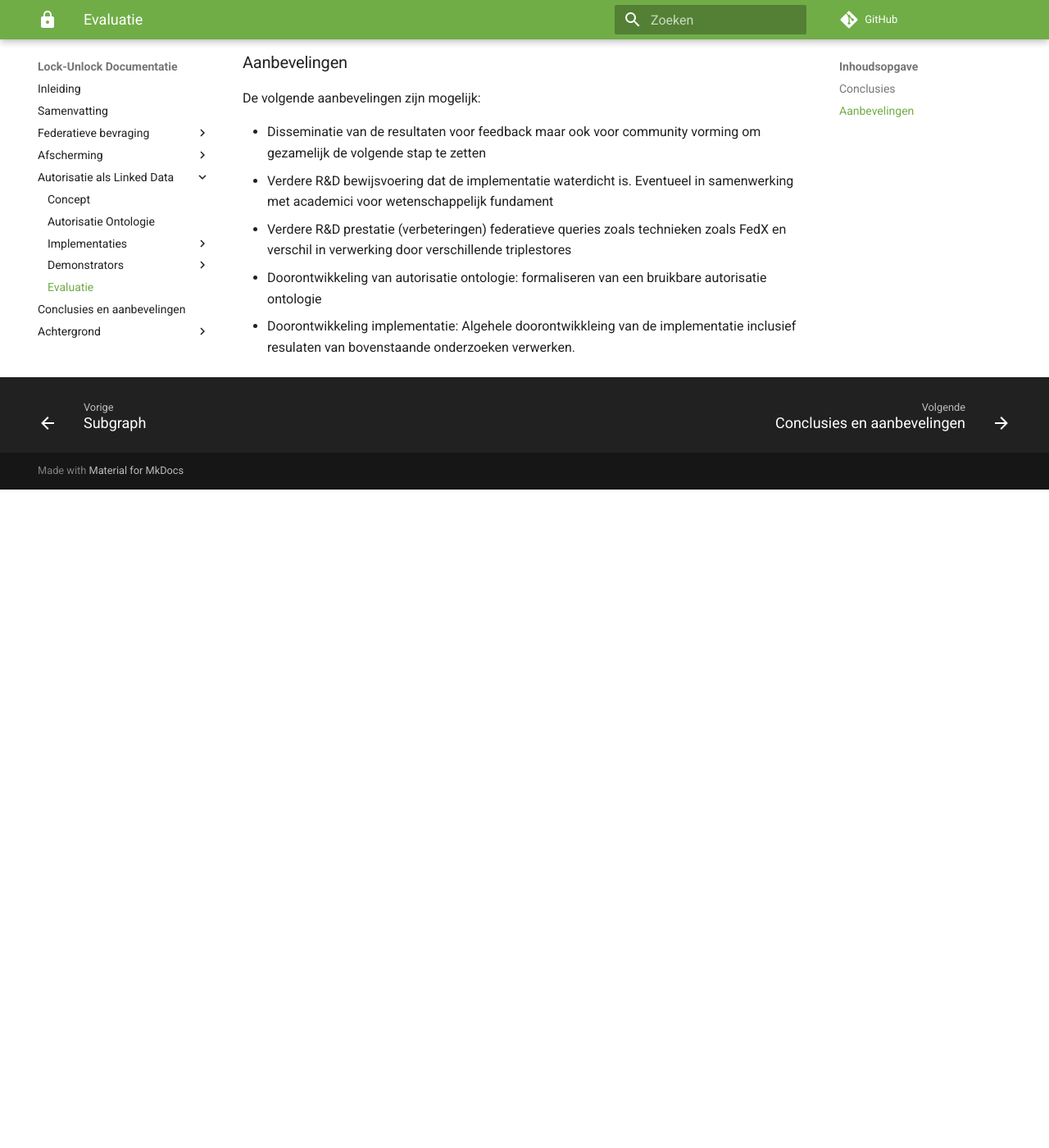
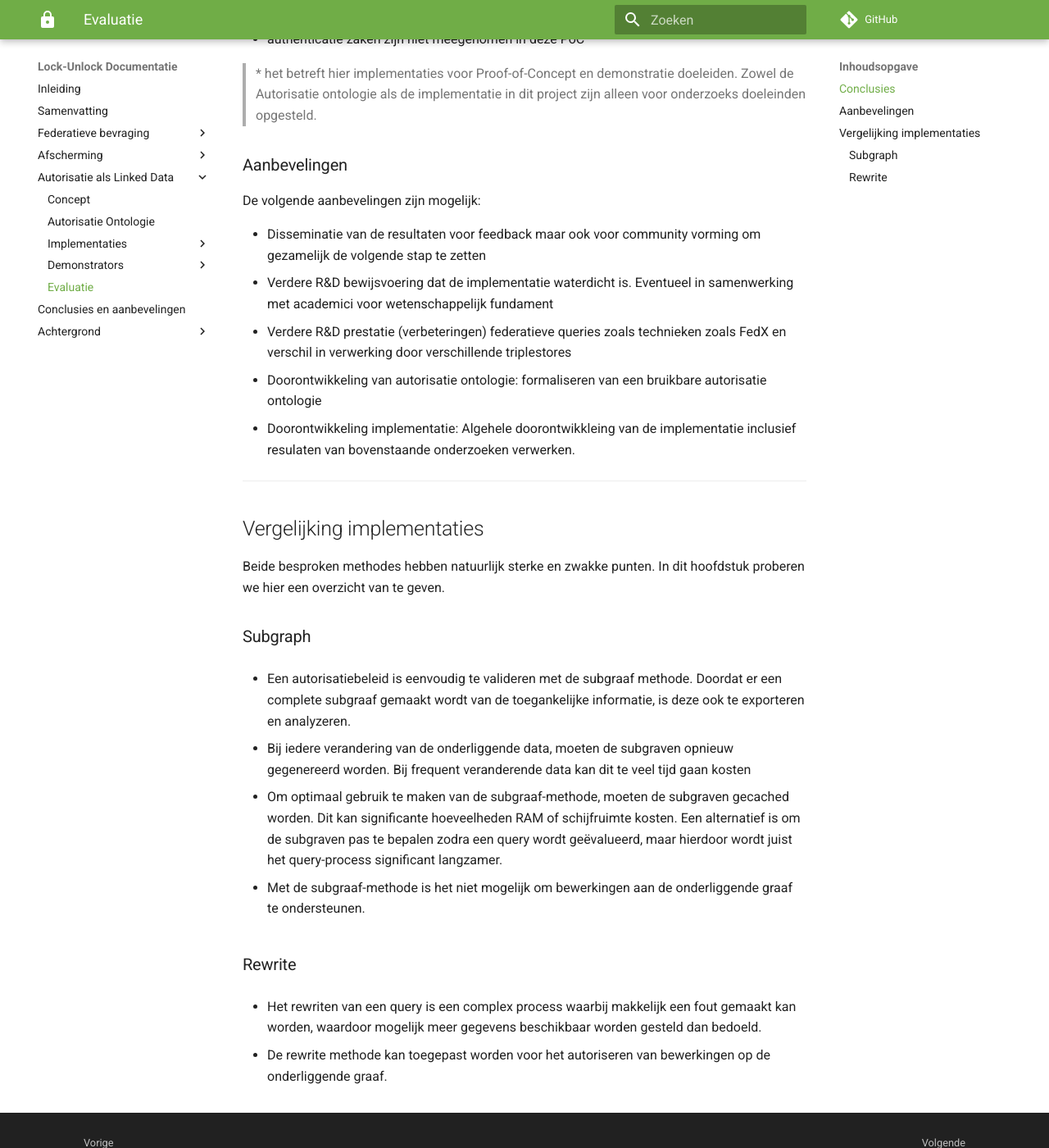
Before and after one commit to kadaster-labs/lock-unlock-docs, an MkDocs documentation site: the page built from docs/autorisatie-als-linkeddata/evaluatie.md, in a window 1280 px wide and 1400 px high, scrolled down 939 px. Shown: the whole window at 82% size. Built offline with MkDocs 1.6.1 and Material for MkDocs 9.7.7, drawn with Linux system fonts in a browser that asks for light colours; comment, search, counter and statistics services are not loaded; before the commit the page ends 1536 px from its top, so only the background shows below that; some of the changed text lies outside the part shown.

Commit message:
vergelijk impls verschoven naar evaluatie

```diff
--- a/docs/autorisatie-als-linkeddata/evaluatie.md
+++ b/docs/autorisatie-als-linkeddata/evaluatie.md
@@ -5,6 +5,7 @@ title: Evaluatie
 // TODO conclusies en aanbevelingen naar de algemene conclusies en aanbevelingen verschuiven en deze pagina veranderen naar 'Evaluatie'
 
 // TODO Iets zeggen over:
+
   - Kansen en uitdagingen (voor-/nadelen) van de twee implementaties
   - Voor wat voor use cases wel/niet geschikt
   - Een (kleine) vergelijk tussen de twee strategieën (kan ook gecombineerd worden met bovenstaande)
@@ -48,3 +49,34 @@ De volgende aanbevelingen zijn mogelijk:
 - Doorontwikkeling van autorisatie ontologie:  formaliseren van een bruikbare autorisatie ontologie
 - Doorontwikkeling implementatie:  Algehele doorontwikkleing van de implementatie inclusief
   resulaten van bovenstaande onderzoeken verwerken.
+
+----
+
+## Vergelijking implementaties
+
+Beide besproken methodes hebben natuurlijk sterke en zwakke punten. In dit hoofdstuk proberen we
+hier een overzicht van te geven.
+
+### Subgraph
+
+- Een autorisatiebeleid is eenvoudig te valideren met de subgraaf methode. Doordat er een complete
+  subgraaf gemaakt wordt van de toegankelijke informatie, is deze ook te exporteren en analyzeren.
+
+- Bij iedere verandering van de onderliggende data, moeten de subgraven opnieuw gegenereerd worden.
+  Bij frequent veranderende data kan dit te veel tijd gaan kosten
+
+- Om optimaal gebruik te maken van de subgraaf-methode, moeten de subgraven gecached worden. Dit kan
+  significante hoeveelheden RAM of schijfruimte kosten. Een alternatief is om de subgraven pas te
+  bepalen zodra een query wordt geëvalueerd, maar hierdoor wordt juist het query-process significant
+  langzamer.
+
+- Met de subgraaf-methode is het niet mogelijk om bewerkingen aan de onderliggende graaf te
+  ondersteunen.
+
+### Rewrite
+
+- Het rewriten van een query is een complex process waarbij makkelijk een fout gemaakt kan worden,
+  waardoor mogelijk meer gegevens beschikbaar worden gesteld dan bedoeld.
+
+- De rewrite methode kan toegepast worden voor het autoriseren van bewerkingen op de onderliggende
+  graaf.
--- a/mkdocs.yml
+++ b/mkdocs.yml
@@ -30,7 +30,6 @@ nav:
       - autorisatie-als-linkeddata/implementaties/index.md
       - autorisatie-als-linkeddata/implementaties/rewrite.md
       - autorisatie-als-linkeddata/implementaties/subgraph.md
-      - autorisatie-als-linkeddata/implementaties/comparison.md
     - Demonstrators:
       - autorisatie-als-linkeddata/demonstrators/index.md
       - autorisatie-als-linkeddata/demonstrators/rewrite.md
```
Also changed, not shown: docs/autorisatie-als-linkeddata/implementaties/comparison.md (deleted, +0 -22 lines).
